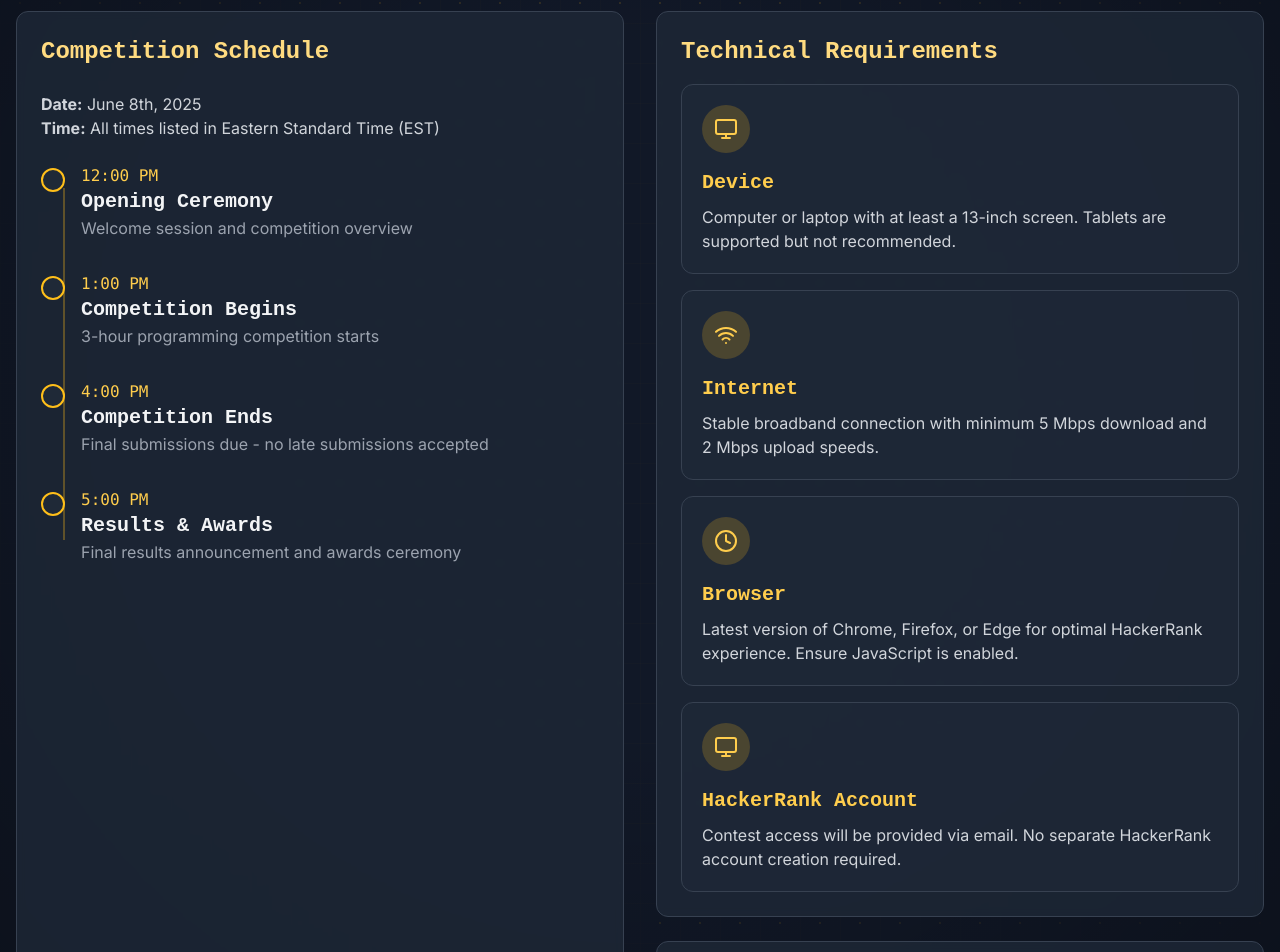
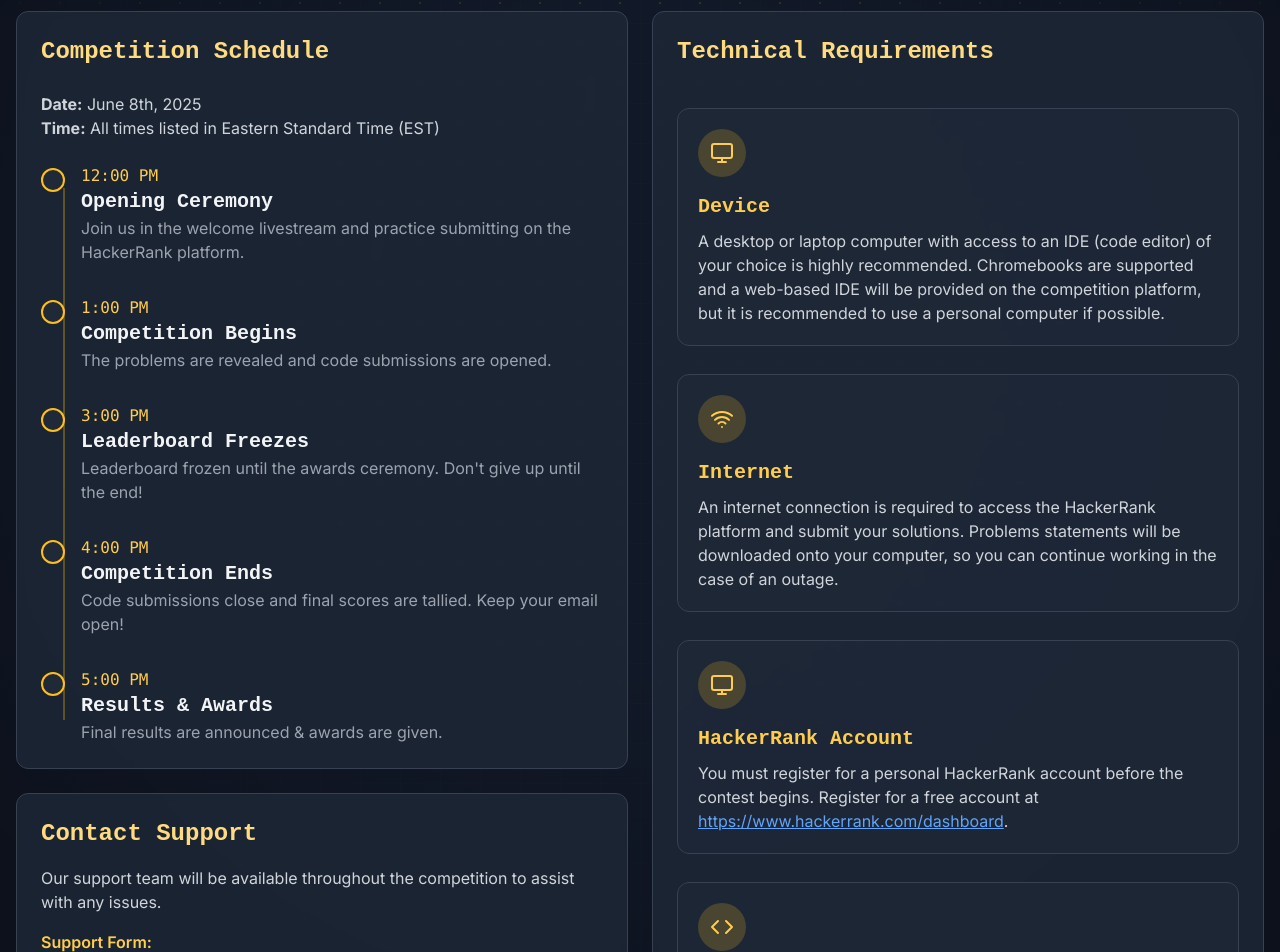
Before and after one commit to Shilab66/phsco, a Next.js app: page /logistics in a window 1280 px wide. Shown: the part 497-1449 px from the top of the page. Built offline with nearby package versions, Linux system fonts and the light colour scheme.

Commit message:
update logistics

```diff
--- a/app/logistics/page.tsx
+++ b/app/logistics/page.tsx
@@ -3,7 +3,7 @@
 import type React from "react"
 
 import { motion } from "framer-motion"
-import { Monitor, Wifi, Clock, ExternalLink } from "lucide-react"
+import { Monitor, Wifi, Clock, ExternalLink, Code } from "lucide-react"
 
 // Banner component that spans the full width
 const FullWidthBanner = () => {
@@ -24,7 +24,7 @@ const FullWidthBanner = () => {
       {/* Banner content */}
       <div className="container mx-auto h-full flex flex-col justify-center items-center px-4 relative z-10">
         <h2 className="text-3xl md:text-4xl font-bold text-gold-400 mb-2 text-center">
-          PHSCO Virtual Competition 2025
+          PHS Computing Olympiad - Spring 2025
         </h2>
         <p className="text-xl text-gray-300 text-center max-w-2xl">
           Join us online for an exciting programming challenge on HackerRank from anywhere in the world
@@ -40,22 +40,27 @@ const Timeline = () => {
     {
       time: "12:00 PM",
       title: "Opening Ceremony",
-      description: "Welcome session and competition overview",
+      description: "Join us in the welcome livestream and practice submitting on the HackerRank platform.",
     },
     {
       time: "1:00 PM",
       title: "Competition Begins",
-      description: "3-hour programming competition starts",
+      description: "The problems are revealed and code submissions are opened.",
+    },
+    {
+      time: "3:00 PM",
+      title: "Leaderboard Freezes",
+      description: "Leaderboard frozen until the awards ceremony. Don't give up until the end!",
     },
     {
       time: "4:00 PM",
       title: "Competition Ends",
-      description: "Final submissions due - no late submissions accepted",
+      description: "Code submissions close and final scores are tallied. Keep your email open!",
     },
     {
       time: "5:00 PM",
       title: "Results & Awards",
-      description: "Final results announcement and awards ceremony",
+      description: "Final results are announced & awards are given.",
     },
   ]
 
@@ -94,7 +99,7 @@ const RequirementCard = ({
   icon,
   title,
   description,
-}: { icon: React.ReactNode; title: string; description: string }) => {
+}: { icon: React.ReactNode; title: string; description: React.ReactNode }) => {
   return (
     <div className="bg-gray-800/60 p-5 rounded-xl border border-gray-700">
       <div className="w-12 h-12 rounded-full bg-gold-500/20 flex items-center justify-center mb-4">{icon}</div>
@@ -111,7 +116,7 @@ export default function Logistics() {
       <FullWidthBanner />
 
       <motion.div initial={{ opacity: 0, y: 20 }} animate={{ opacity: 1, y: 0 }} transition={{ duration: 0.5 }}>
-        <div className="flex flex-col md:flex-row md:items-center justify-between gap-6">
+        <div className="flex flex-col md:flex-row md:items-center justify-between gap-6 mx-4">
           <div>
             <h1 className="text-4xl font-bold text-gold-400 mb-4">Virtual Competition Logistics</h1>
             <p className="text-xl text-gray-300">
@@ -131,52 +136,21 @@ export default function Logistics() {
         </div>
       </motion.div>
 
-      <div className="grid md:grid-cols-2 gap-8">
+      <div className="grid md:grid-cols-2 gap-6">
         <motion.div
           initial={{ opacity: 0, x: -20 }}
           animate={{ opacity: 1, x: 0 }}
           transition={{ duration: 0.5, delay: 0.2 }}
-          className="bg-gray-800/80 backdrop-blur-sm p-6 rounded-xl border border-gray-700"
-        >
-          <h2 className="text-2xl font-semibold mb-6 text-gold-300">Competition Schedule</h2>
-          <p className="mb-6 text-gray-300">
-            <strong>Date:</strong> June 8th, 2025
-            <br />
-            <strong>Time:</strong> All times listed in Eastern Standard Time (EST)
-          </p>
-          <Timeline />
-        </motion.div>
-
-        <motion.div
-          initial={{ opacity: 0, x: 20 }}
-          animate={{ opacity: 1, x: 0 }}
-          transition={{ duration: 0.5, delay: 0.3 }}
           className="space-y-6"
         >
           <div className="bg-gray-800/80 backdrop-blur-sm p-6 rounded-xl border border-gray-700">
-            <h2 className="text-2xl font-semibold mb-4 text-gold-300">Technical Requirements</h2>
-            <div className="grid gap-4">
-              <RequirementCard
-                icon={<Monitor className="text-gold-400" />}
-                title="Device"
-                description="Computer or laptop with at least a 13-inch screen. Tablets are supported but not recommended."
-              />
-              <RequirementCard
-                icon={<Wifi className="text-gold-400" />}
-                title="Internet"
-                description="Stable broadband connection with minimum 5 Mbps download and 2 Mbps upload speeds."
-              />
-              <RequirementCard
-                icon={<Clock className="text-gold-400" />}
-                title="Browser"
-                description="Latest version of Chrome, Firefox, or Edge for optimal HackerRank experience. Ensure JavaScript is enabled."
-              />
-              <RequirementCard
-                icon={<Monitor className="text-gold-400" />}
-                title="HackerRank Account"
-                description="Contest access will be provided via email. No separate HackerRank account creation required."
-              />
-            </div>
+            <h2 className="text-2xl font-semibold mb-6 text-gold-300">Competition Schedule</h2>
+            <p className="mb-6 text-gray-300">
+              <strong>Date:</strong> June 8th, 2025
+              <br />
+              <strong>Time:</strong> All times listed in Eastern Standard Time (EST)
+            </p>
+            <Timeline />
           </div>
 
           <div className="bg-gray-800/80 backdrop-blur-sm p-6 rounded-xl border border-gray-700">
@@ -184,7 +158,7 @@ export default function Logistics() {
             <p className="mb-4 text-gray-300">
               Our support team will be available throughout the competition to assist with any issues.
             </p>
-            <div className="space-y-4">
+            <div className="space-y-6">
               <div>
                 <span className="text-gold-400 font-semibold">Support Form:</span>
                 <br />
@@ -210,8 +184,41 @@ export default function Logistics() {
                 </a>
               </div>
               <p className="text-sm text-gray-400">
-                <span className="text-gold-400">Hours:</span> 12:00 PM - 6:00 PM EST on competition day
+                <span className="text-gold-400">We will try to respond to every request we receive within a day, and even faster during competition day.</span>
               </p>
+            </div>
+          </div>
+        </motion.div>
+
+        <motion.div
+          initial={{ opacity: 0, x: 20 }}
+          animate={{ opacity: 1, x: 0 }}
+          transition={{ duration: 0.5, delay: 0.3 }}
+          className="space-y-6"
+        >
+          <div className="bg-gray-800/80 backdrop-blur-sm p-6 rounded-xl border border-gray-700">
+            <h2 className="text-2xl font-semibold mb-10 text-gold-300">Technical Requirements</h2>
+            <div className="grid gap-7">
+              <RequirementCard
+                icon={<Monitor className="text-gold-400" />}
+                title="Device"
+                description="A desktop or laptop computer with access to an IDE (code editor) of your choice is highly recommended. Chromebooks are supported and a web-based IDE will be provided on the competition platform, but it is recommended to use a personal computer if possible."
+              />
+              <RequirementCard
+                icon={<Wifi className="text-gold-400" />}
+                title="Internet"
+                description="An internet connection is required to access the HackerRank platform and submit your solutions. Problems statements will be downloaded onto your computer, so you can continue working in the case of an outage."
+              />
+              <RequirementCard
+                icon={<Monitor className="text-gold-400" />}
+                title="HackerRank Account"
+                description={<>You must register for a personal HackerRank account before the contest begins. Register for a free account at <a className="text-blue-400 hover:text-blue-300 underline" href='https://www.hackerrank.com/dashboard'>https://www.hackerrank.com/dashboard</a>.</>}
+              />
+              <RequirementCard
+                icon={<Code className="text-gold-400" />}
+                title="Supported Languages"
+                description="All problems are solveable in C++, Java, and Python. If you want a language other than these three to be supported, please fill out the support form!"
+              />
             </div>
           </div>
         </motion.div>
```
